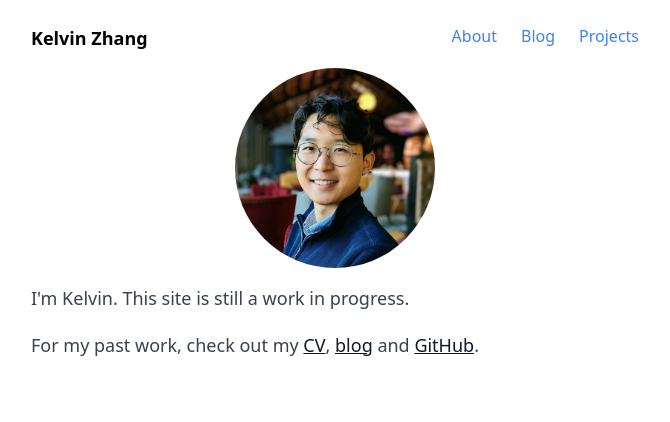
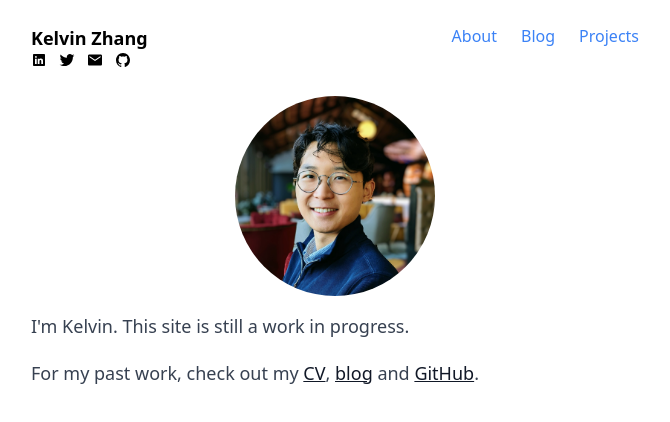
Before and after one commit to kz/iamkelv.in, a Next.js app: page / in a window 1280 px wide. Shown: the top 422 px of the page, without its empty margins (305-975 px from the left). Built offline with nearby package versions, Linux system fonts and the light colour scheme.

Commit message:
Add social icons beneath my name

```diff
--- a/components/Header.tsx
+++ b/components/Header.tsx
@@ -1,8 +1,20 @@
 import Link from 'next/link';
+import { IconType } from 'react-icons';
+import {
+  IoLogoLinkedin,
+  IoMdMail,
+  IoLogoTwitter,
+  IoLogoGithub,
+} from 'react-icons/io';
 
 interface HeaderLinkProps {
   href: string;
   text: string;
+}
+
+interface SocialIconProps {
+  Icon: IconType;
+  href: string;
 }
 
 const HeaderLink: React.FC<HeaderLinkProps> = ({ href, text }) => (
@@ -11,14 +23,31 @@ const HeaderLink: React.FC<HeaderLinkProps> = ({ href, text }) => (
   </Link>
 );
 
+const SocialIcon: React.FC<SocialIconProps> = ({ Icon, href }) => (
+  <a target='_blank' href={href} className='h-7 w-7'>
+    <Icon />
+  </a>
+);
+
 const Header = () => (
-  <header className='mb-4 flex justify-between'>
-    <div className='text-lg font-semibold'>Kelvin Zhang</div>
-    <nav className='space-x-2 md:space-x-6'>
-      <HeaderLink href='/' text='About' />
-      <HeaderLink href='/blog' text='Blog' />
-      <HeaderLink href='/projects' text='Projects' />
-    </nav>
+  <header>
+    <div className='flex justify-between'>
+      <div className='text-lg font-semibold'>Kelvin Zhang</div>
+      <nav className='space-x-3 md:space-x-6'>
+        <HeaderLink href='/' text='About' />
+        <HeaderLink href='/blog' text='Blog' />
+        <HeaderLink href='/projects' text='Projects' />
+      </nav>
+    </div>
+    <div className='mb-4 flex'>
+      <SocialIcon
+        Icon={IoLogoLinkedin}
+        href='https://linkedin.com/in/kelvzhan'
+      />
+      <SocialIcon Icon={IoLogoTwitter} href='https://twitter.com/kelvzhan' />
+      <SocialIcon Icon={IoMdMail} href='mailto:hello@iamkelv.in' />
+      <SocialIcon Icon={IoLogoGithub} href='https://github.com/kz' />
+    </div>
   </header>
 );
 
--- a/package.json
+++ b/package.json
@@ -25,6 +25,7 @@
     "postcss": "8.4.28",
     "react": "18.2.0",
     "react-dom": "18.2.0",
+    "react-icons": "^4.10.1",
     "tailwindcss": "3.3.3",
     "typescript": "5.2.2"
   },
```
Also changed, not shown: 2 other files (tests, documents, lock files or other folders).
